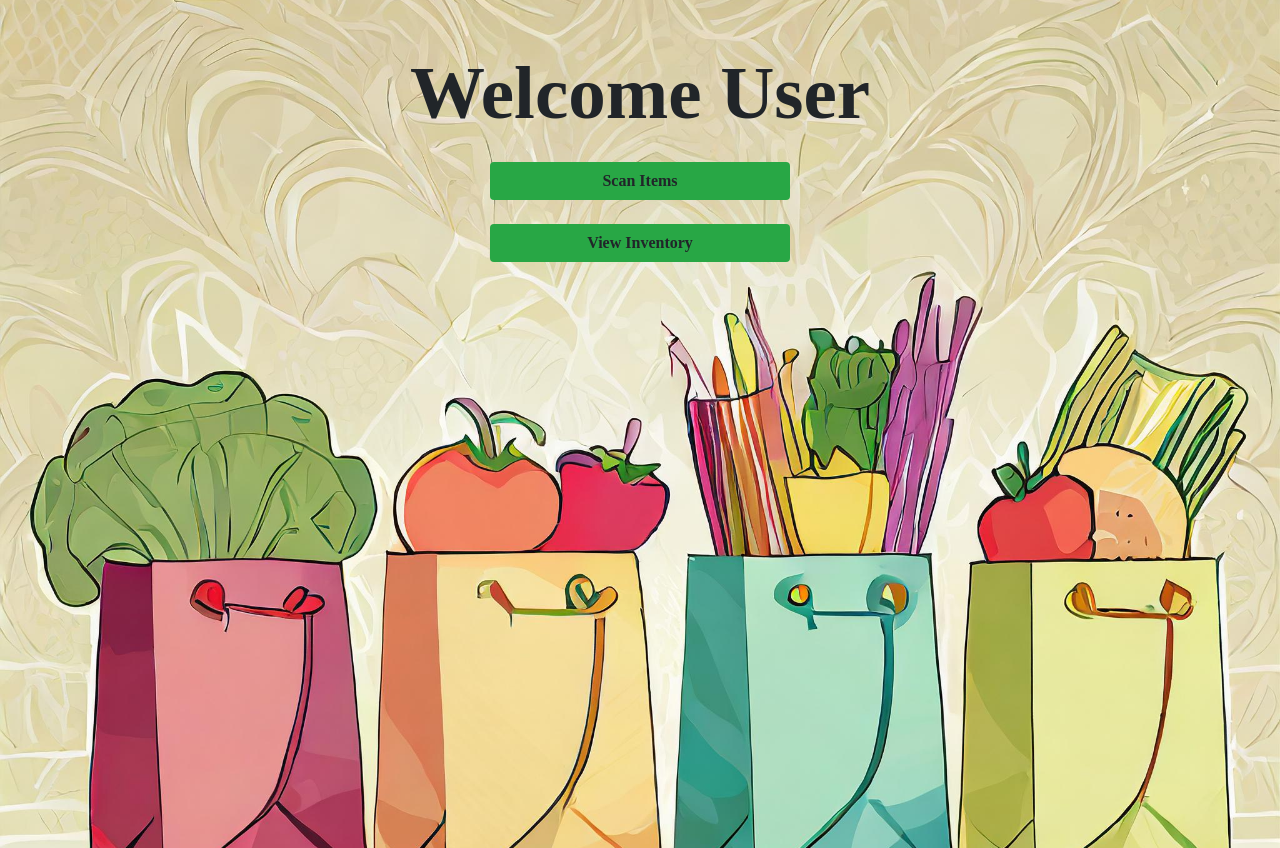
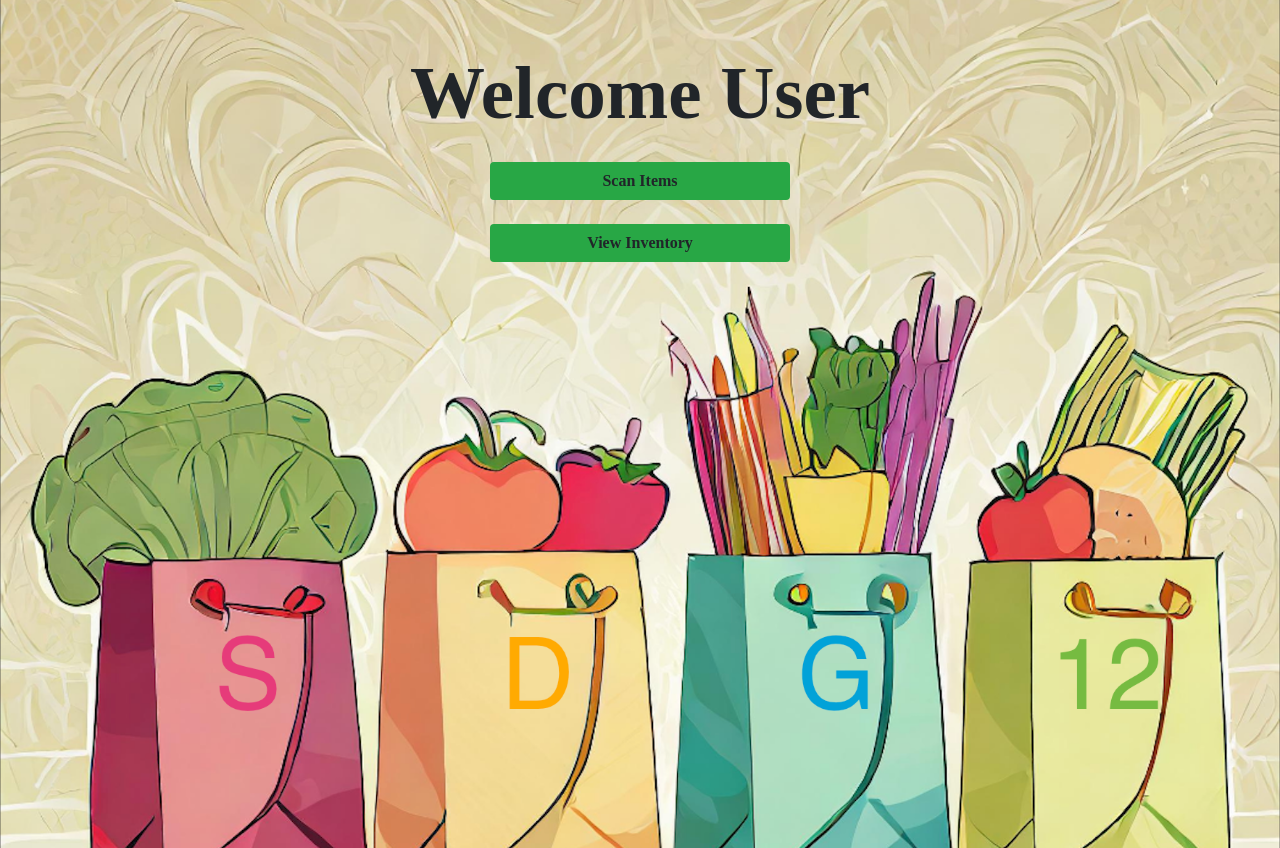
Before and after one commit to Reyhan-Sam/HackAttack, a Flask app: page /home in a window 1280 px wide. Run offline with Flask 3, Linux system fonts and the light colour scheme; some libraries are stand-ins or nearby versions; some web fonts are replaced.

Commit message:
final draft of front end

```diff
--- a/templates/home.html
+++ b/templates/home.html
@@ -31,7 +31,7 @@
     <style>
       body {
         font-family: Anta;
-        background-image: url("../static/img/homebg.png");
+        background-image: url("../static/img/homeScreenSDG.png");
         background-repeat: no-repeat;
         background-position: center;
         background-size: cover;
```
Also changed, not shown: captured_images/captured_image.png, instance/database.db, static/img/homeScreenSDG.png (added).
